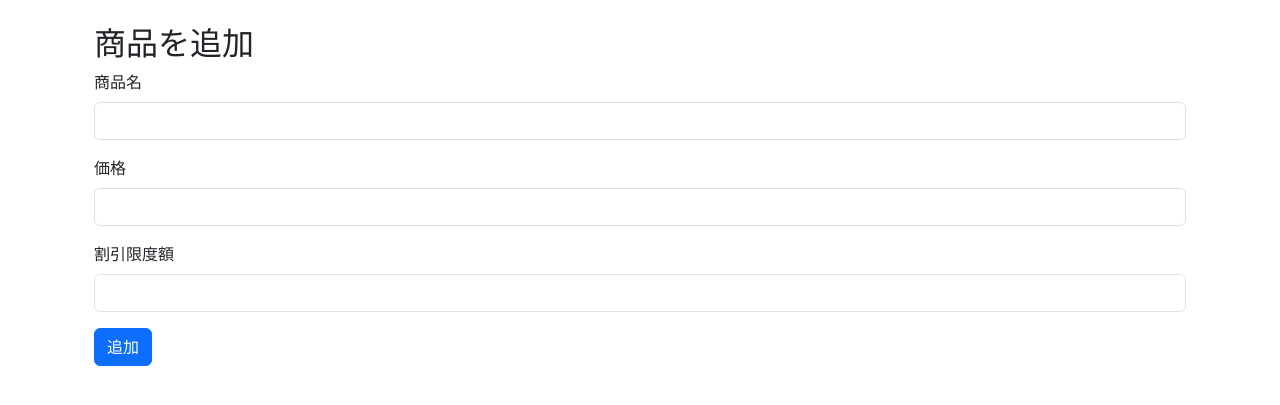
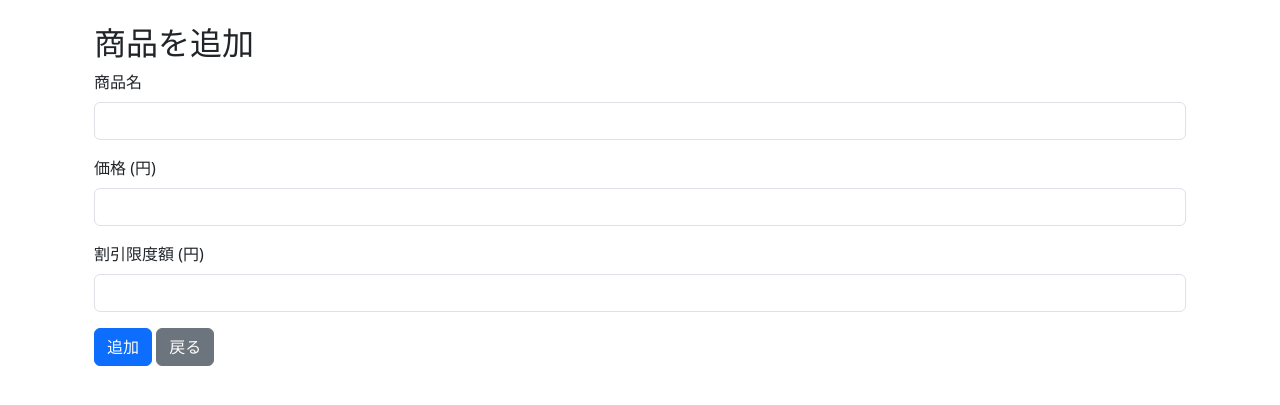
Before and after one commit to sk04237/customer_managementsystem, a Flask app: page /products/add in a window 1280 px wide. Shown: the part 56-461 px from the top of the page. Run offline with Flask 3, Linux system fonts and the light colour scheme.

Commit message:
Update add_product.html

```diff
--- a/app/templates/add_product.html
+++ b/app/templates/add_product.html
@@ -3,20 +3,21 @@
 {% block content %}
 <div class="container">
     <h2 class="mt-4">商品を追加</h2>
-    <form method="POST">
+    <form method="POST" class="needs-validation" novalidate>
         <div class="mb-3">
             <label for="name" class="form-label">商品名</label>
             <input type="text" id="name" name="name" class="form-control" required>
         </div>
         <div class="mb-3">
-            <label for="price" class="form-label">価格</label>
+            <label for="price" class="form-label">価格 (円)</label>
             <input type="number" id="price" name="price" class="form-control" required min="1">
         </div>
         <div class="mb-3">
-            <label for="discount_limit" class="form-label">割引限度額</label>
+            <label for="discount_limit" class="form-label">割引限度額 (円)</label>
             <input type="number" id="discount_limit" name="discount_limit" class="form-control" required min="0">
         </div>
         <button type="submit" class="btn btn-primary">追加</button>
+        <a href="javascript:history.back()" class="btn btn-secondary">戻る</a>
     </form>
 </div>
 {% endblock %}
```
